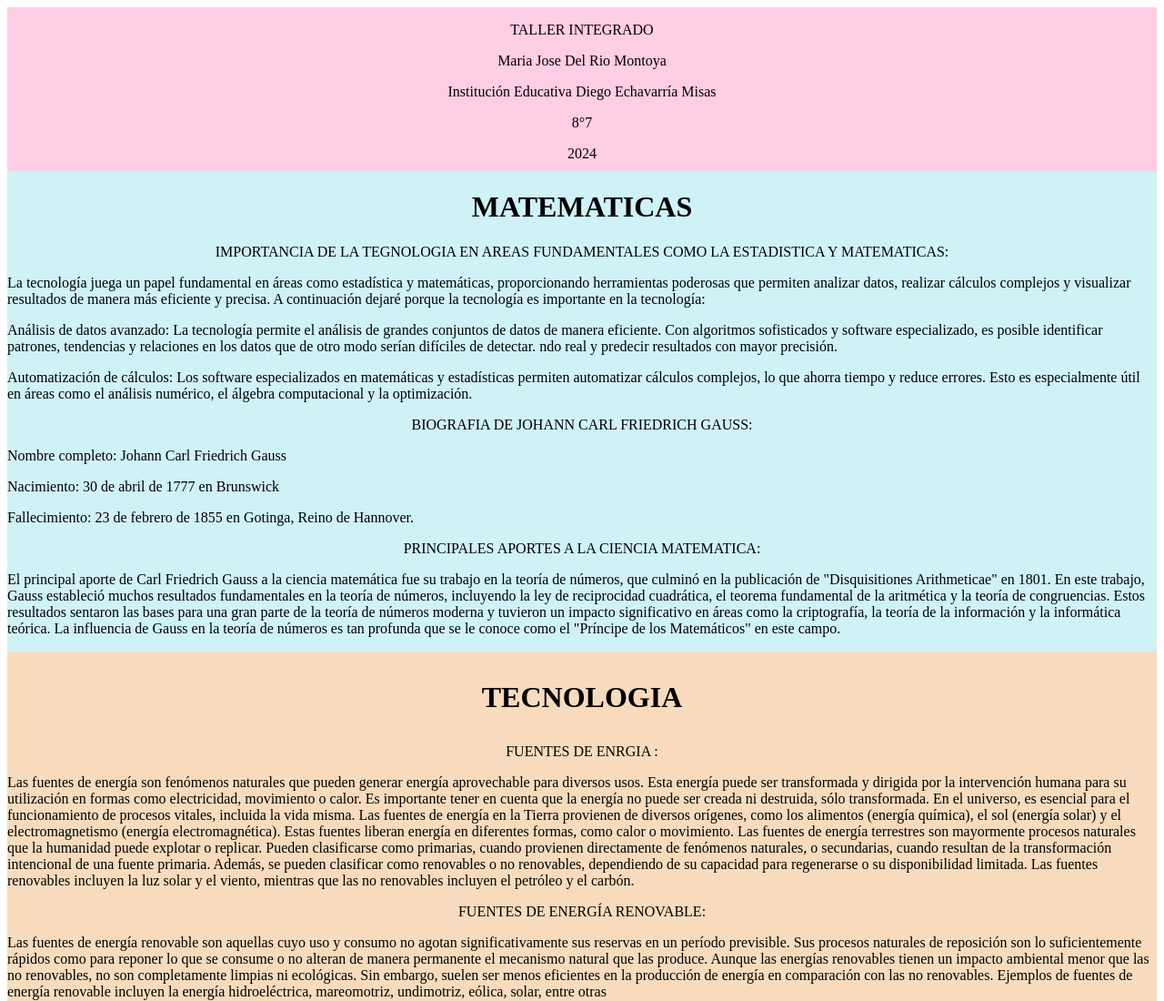
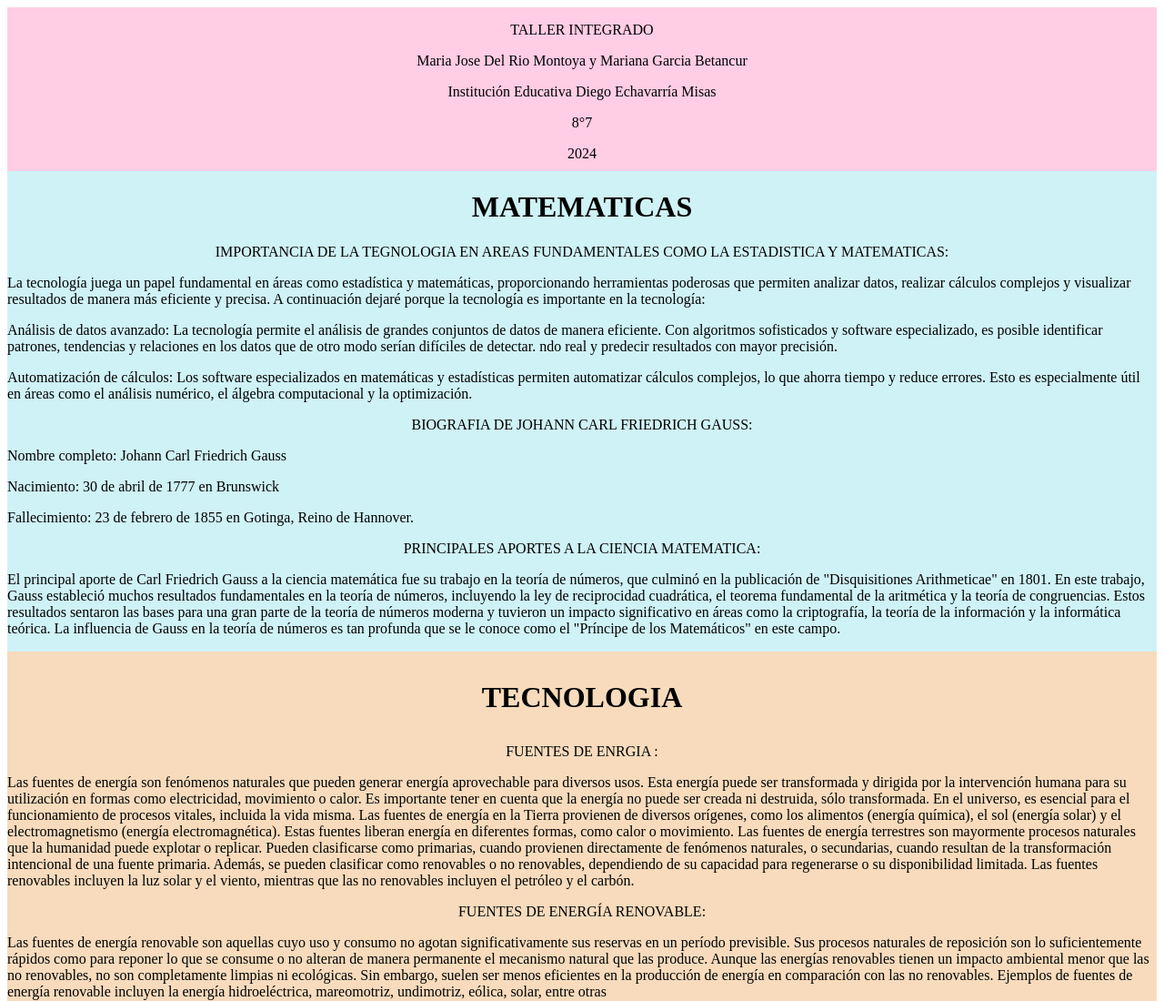
Before and after one commit to mariajosedelriomontoya/Pagina-8-7.ind, a plain HTML site: page index.html in a window 1280 px wide. Shown: the top 1100 px of the page at 91% size. Drawn offline with Linux system fonts and the light colour scheme.

Commit message:
ACTUALIZACION 4 18/04/24

```diff
--- a/index.html
+++ b/index.html
@@ -13,7 +13,7 @@
 
 <div class="encabezado">
 <center> <p>TALLER INTEGRADO </p>
-<p> Maria Jose Del Rio Montoya</p>
+<p> Maria Jose Del Rio Montoya y Mariana Garcia Betancur</nav></p>
 <p>Institución Educativa
  Diego Echavarría Misas</p>
 <p>8°7</p>
```
